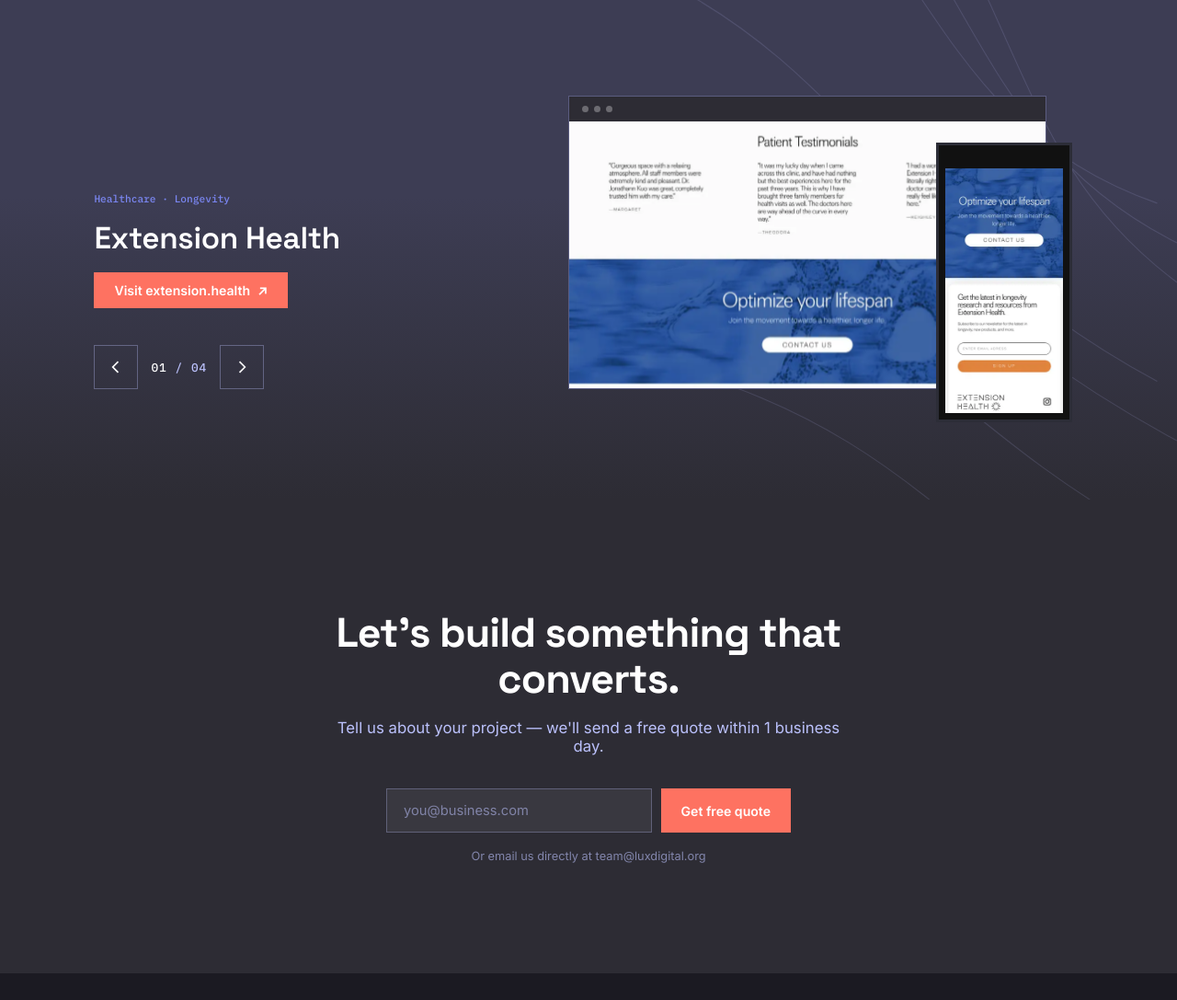
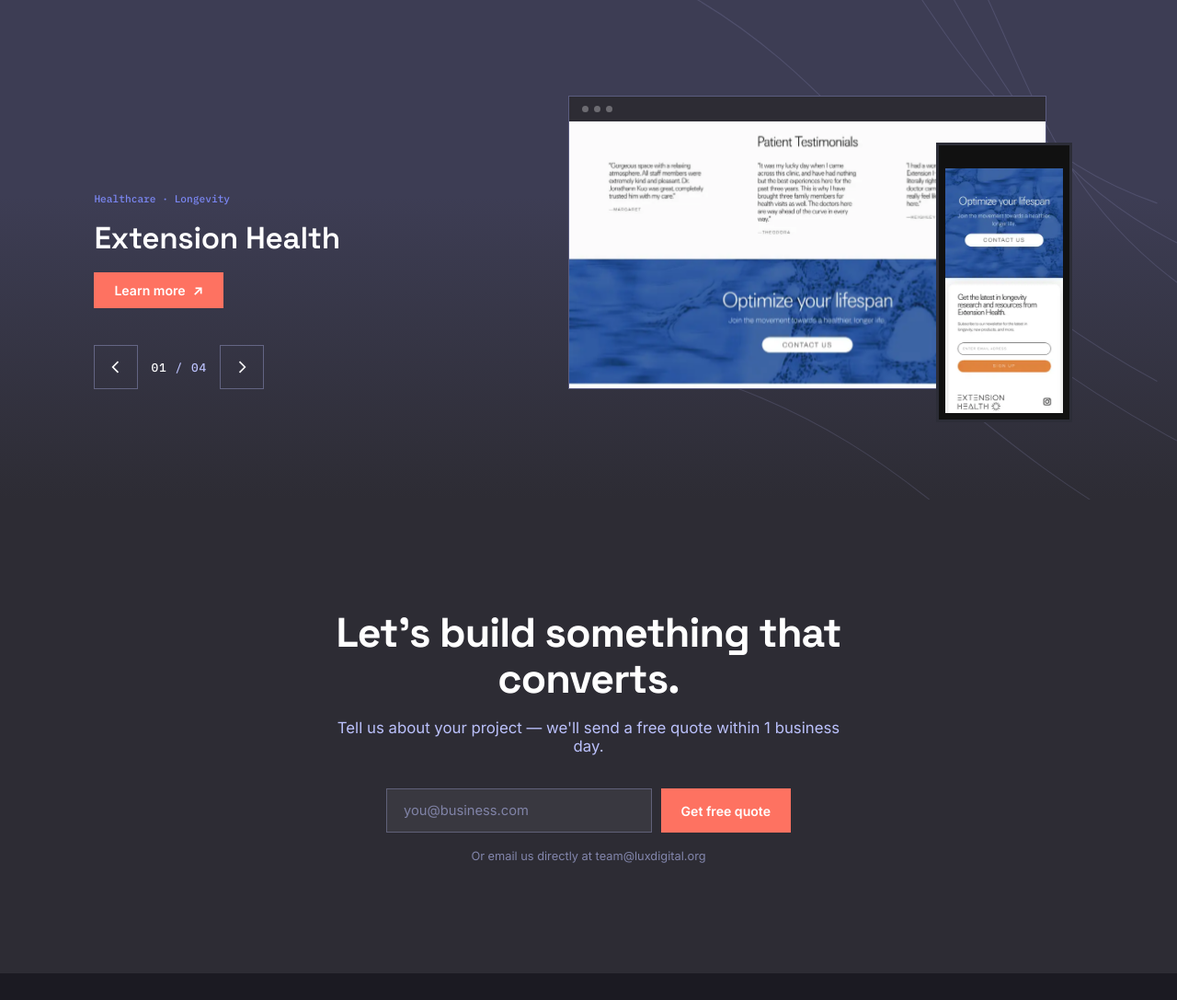
Before and after one commit to Teresawithoutah/LuxDigital, a plain HTML site: page index.html in a window 1280 px wide. Shown: the part 2958-4045 px from the top of the page at 92% size. Drawn offline with Linux system fonts and the light colour scheme.

Commit message:
Change Featured Work CTA text to Learn more

```diff
--- a/index.html
+++ b/index.html
@@ -755,7 +755,7 @@ height="0" width="0" style="display:none;visibility:hidden"></iframe></noscript>
         <div class="showcase-info">
           <span class="service-tag">Healthcare · Longevity</span>
           <h3>Extension Health</h3>
-          <a href="https://extension.health/" class="btn btn-primary" target="_blank" rel="noopener">Visit extension.health <span aria-hidden="true">↗</span></a>
+          <a href="https://extension.health/" class="btn btn-primary" target="_blank" rel="noopener">Learn more <span aria-hidden="true">↗</span></a>
         </div>
         <div class="showcase-devices">
           <div class="device-desktop">
@@ -772,7 +772,7 @@ height="0" width="0" style="display:none;visibility:hidden"></iframe></noscript>
         <div class="showcase-info">
           <span class="service-tag">Healthcare · Pain management</span>
           <h3>Hudson Medical</h3>
-          <a href="https://medical.hudson.health/" class="btn btn-primary" target="_blank" rel="noopener">Visit medical.hudson.health <span aria-hidden="true">↗</span></a>
+          <a href="https://medical.hudson.health/" class="btn btn-primary" target="_blank" rel="noopener">Learn more <span aria-hidden="true">↗</span></a>
         </div>
         <div class="showcase-devices">
           <div class="device-desktop">
@@ -789,7 +789,7 @@ height="0" width="0" style="display:none;visibility:hidden"></iframe></noscript>
         <div class="showcase-info">
           <span class="service-tag">Healthcare · Mental health</span>
           <h3>Hudson Mind</h3>
-          <a href="https://mind.hudson.health/" class="btn btn-primary" target="_blank" rel="noopener">Visit mind.hudson.health <span aria-hidden="true">↗</span></a>
+          <a href="https://mind.hudson.health/" class="btn btn-primary" target="_blank" rel="noopener">Learn more <span aria-hidden="true">↗</span></a>
         </div>
         <div class="showcase-devices">
           <div class="device-desktop">
@@ -806,7 +806,7 @@ height="0" width="0" style="display:none;visibility:hidden"></iframe></noscript>
         <div class="showcase-info">
           <span class="service-tag">Skincare · E-commerce</span>
           <h3>Symbiome</h3>
-          <a href="https://symbiome.com/" class="btn btn-primary" target="_blank" rel="noopener">Visit symbiome.com <span aria-hidden="true">↗</span></a>
+          <a href="https://symbiome.com/" class="btn btn-primary" target="_blank" rel="noopener">Learn more <span aria-hidden="true">↗</span></a>
         </div>
         <div class="showcase-devices">
           <div class="device-desktop">
```
